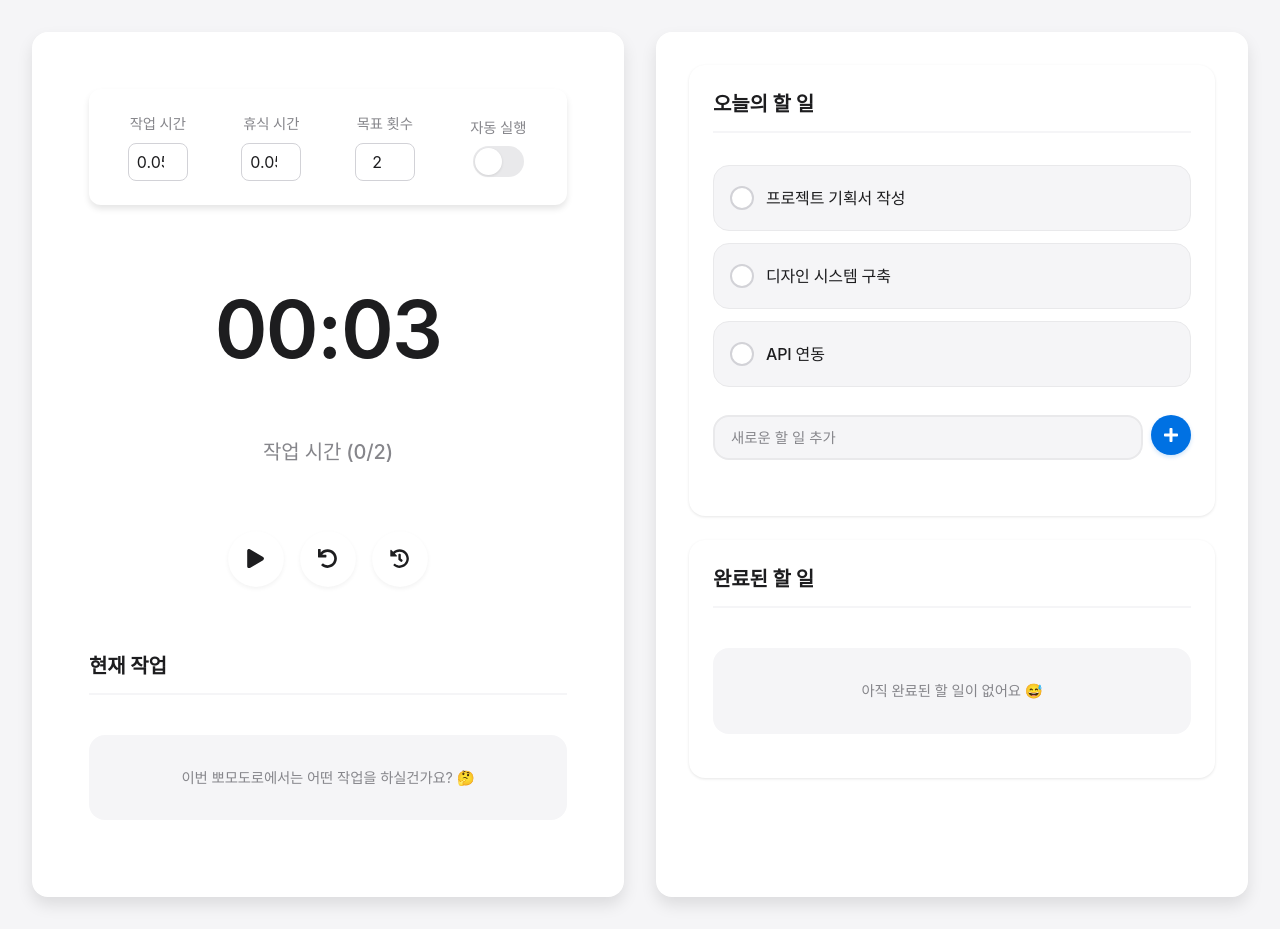
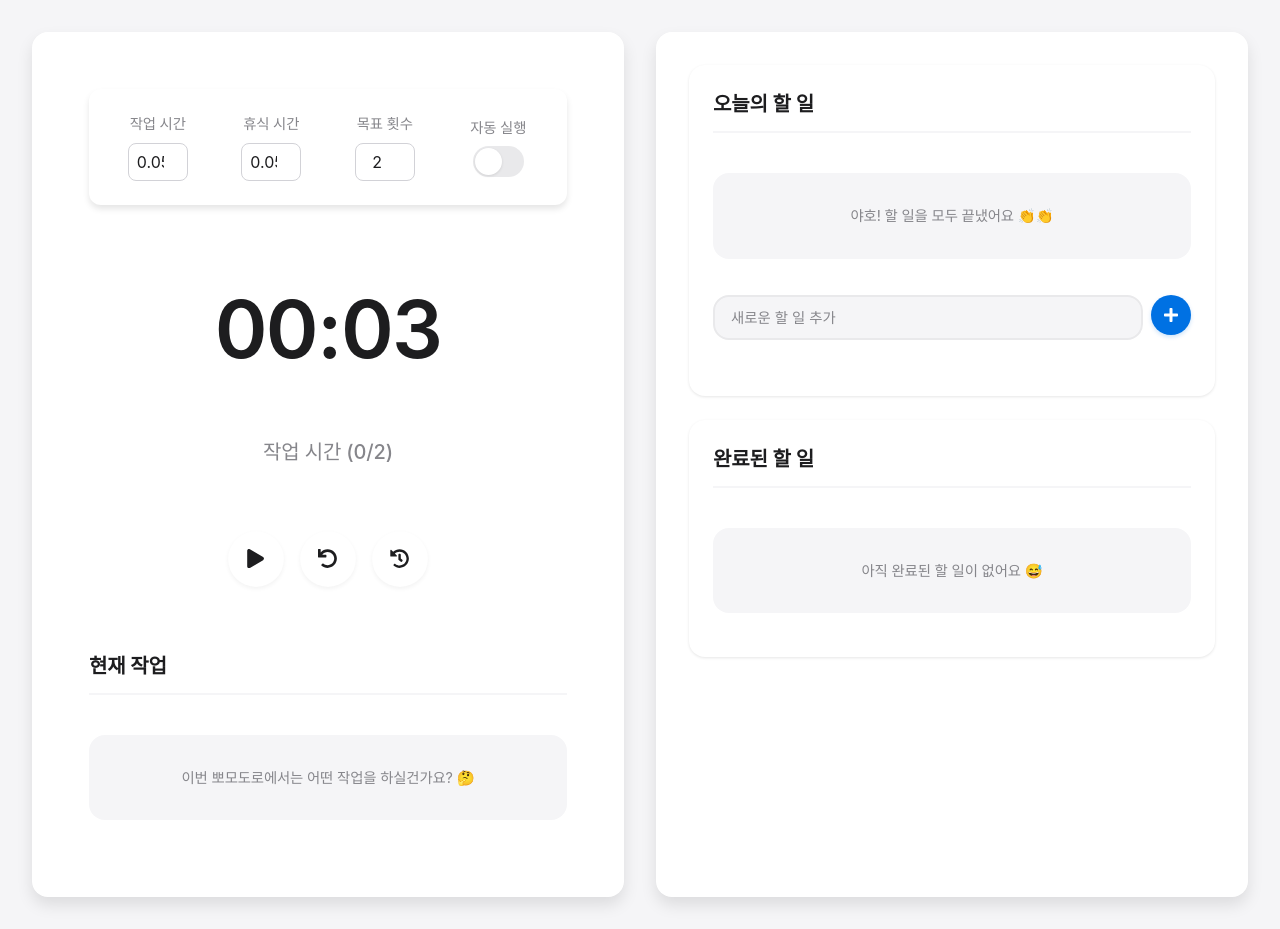
Before and after one commit to jchyng/Pomodoro-web, a React (Create React App) app: page / in a window 1280 px wide. Built offline with nearby package versions, Linux system fonts and the light colour scheme; a web font is replaced by a local one.

Commit message:
로컬 스토리지 저장 및 todo 체크 로직 수정

```diff
--- a/src/components/Timer/index.js
+++ b/src/components/Timer/index.js
@@ -1,8 +1,12 @@
-import React, { useState, useEffect, useCallback } from "react";
+import React, { useState, useEffect } from "react";
 import styles from "./Timer.module.css";
 import PomodoroSettings from "../PomodoroSettings";
 import { FaPlay, FaPause, FaUndo, FaHistory } from "react-icons/fa";
 import TodoList from "../TodoList";
+import {
+  showNotification,
+  requestNotificationPermission,
+} from "../../utils/notification";
 
 const Timer = ({ currentTodos, onTodoToggle, onTodoDelete, onBreakEnd }) => {
   const [workTime, setWorkTime] = useState(0.05);
@@ -13,43 +17,23 @@ const Timer = ({ currentTodos, onTodoToggle, onTodoDelete, onBreakEnd }) => {
   const [isRunning, setIsRunning] = useState(false);
   const [isBreakTime, setIsBreakTime] = useState(false);
   const [isAuto, setIsAuto] = useState(false);
-  const [audio] = useState(new Audio("/Blop Sound.mp3"));
 
-  // 알림 권한 요청
   useEffect(() => {
-    if ("Notification" in window) {
-      Notification.requestPermission();
-    }
+    requestNotificationPermission();
   }, []);
-
-  const showNotification = useCallback(
-    (title, body) => {
-      audio.currentTime = 0;
-      audio.play().catch((error) => console.log("효과음 재생 실패:", error));
-
-      if ("Notification" in window && Notification.permission === "granted") {
-        new Notification(title, { body, icon: "/favicon.ico" });
-      }
-    },
-    [audio]
-  );
 
   useEffect(() => {
     let timer;
 
-    // 카운트다운 중
     if (isRunning && time > 0) {
       timer = setInterval(() => {
         setTime((prevTime) => prevTime - 1);
       }, 1000);
-    }
-    // 카운트다운 종료
-    else if (time === 0 && isRunning) {
+    } else if (time === 0 && isRunning) {
       if (!isAuto) {
         setIsRunning(false);
       }
 
-      // 휴식 시간 종료
       if (isBreakTime) {
         showNotification(
           "휴식 시간 종료!",
@@ -58,9 +42,7 @@ const Timer = ({ currentTodos, onTodoToggle, onTodoDelete, onBreakEnd }) => {
         setTime(workTime * 60);
         setIsBreakTime(false);
         onBreakEnd();
-      }
-      // 작업 시간 종료
-      else {
+      } else {
         showNotification(
           "작업 시간 종료!",
           "잠시 휴식을 취하고 다음 작업을 준비해보세요. 😊"
@@ -77,12 +59,9 @@ const Timer = ({ currentTodos, onTodoToggle, onTodoDelete, onBreakEnd }) => {
     time,
     breakTime,
     currentPomodoro,
-    targetPomodoroCount,
     isBreakTime,
     isAuto,
     onBreakEnd,
-    audio,
-    showNotification,
   ]);
 
   const formatTime = (seconds) => {
--- a/src/components/TodoList/TodoList.module.css
+++ b/src/components/TodoList/TodoList.module.css
@@ -97,7 +97,7 @@
   display: flex;
   align-items: center;
   gap: 0.75rem;
-  padding: 1rem;
+  padding: 0.5rem 1rem;
   background-color: var(--system-gray2);
   border-radius: var(--radius-lg);
   transition: all 0.2s;
@@ -197,6 +197,8 @@
   font-weight: 500;
   flex: 1;
   user-select: none;
+  padding: 0.5rem 0;
+  cursor: grab;
 }
 
 .deleteButton {
--- a/src/pages/PomodoroPage/index.js
+++ b/src/pages/PomodoroPage/index.js
@@ -1,22 +1,29 @@
-import React, { useState } from "react";
+import React, { useState, useEffect } from "react";
 import { DndContext, DragOverlay, closestCorners } from "@dnd-kit/core";
 import { arrayMove } from "@dnd-kit/sortable";
 import styles from "./PomodoroPage.module.css";
 import Timer from "../../components/Timer";
 import TodoList from "../../components/TodoList";
 import TodoItem from "../../components/TodoList/TodoItem";
+import { loadTodosFromStorage, saveTodosToStorage } from "../../utils/storage";
 
 const PomodoroPage = () => {
-  const [todayTodos, setTodayTodos] = useState([
-    { id: 1, content: "프로젝트 기획서 작성", isCompleted: false },
-    { id: 2, content: "디자인 시스템 구축", isCompleted: false },
-    { id: 3, content: "API 연동", isCompleted: false },
-  ]);
+  const {
+    todayTodos: initialToday,
+    currentTodos: initialCurrent,
+    completedTodos: initialCompleted,
+  } = loadTodosFromStorage();
 
-  const [completedTodos, setCompletedTodos] = useState([]);
-  const [currentTodos, setCurrentTodos] = useState([]);
+  const [todayTodos, setTodayTodos] = useState(initialToday);
+  const [completedTodos, setCompletedTodos] = useState(initialCompleted);
+  const [currentTodos, setCurrentTodos] = useState(initialCurrent);
   const [activeId, setActiveId] = useState(null);
   const [activeList, setActiveList] = useState(null);
+
+  // 데이터 변경시 저장
+  useEffect(() => {
+    saveTodosToStorage(todayTodos, currentTodos, completedTodos);
+  }, [todayTodos, currentTodos, completedTodos]);
 
   const findTodoById = (id, list) => list.find((todo) => todo.id === id);
   const findListByTodoId = (id) => {
@@ -117,7 +124,12 @@ const PomodoroPage = () => {
       setSourceTodos((prev) => prev.filter((todo) => todo.id !== active.id));
       setTargetTodos((prev) => {
         const newTodos = [...prev];
-        newTodos.splice(overIndex, 0, activeTodo);
+        // 완료된 할 일 목록으로 이동할 때는 항상 완료 상태로 설정
+        const updatedTodo =
+          targetList === "completed"
+            ? { ...activeTodo, isCompleted: true }
+            : { ...activeTodo, isCompleted: false };
+        newTodos.splice(overIndex, 0, updatedTodo);
         return newTodos;
       });
     }
@@ -137,15 +149,20 @@ const PomodoroPage = () => {
       return;
     }
 
-    const todo = findTodoById(id, list === "today" ? todayTodos : currentTodos);
-
-    if (todo) {
-      if (list === "completed") {
-        // 완료된 할 일을 다시 미완료로
+    if (list === "completed") {
+      // 완료된 할 일을 다시 미완료로 - 오늘의 할 일로 이동
+      const todo = findTodoById(id, completedTodos);
+      if (todo) {
         setCompletedTodos((prev) => prev.filter((t) => t.id !== id));
         setTodayTodos((prev) => [...prev, { ...todo, isCompleted: false }]);
-      } else if (list === "today") {
-        // 오늘의 할 일을 완료 처리
+      }
+      return;
+    }
+
+    if (list === "today") {
+      // 오늘의 할 일을 완료 처리 - 완료된 할 일로 이동
+      const todo = findTodoById(id, todayTodos);
+      if (todo) {
         setTodayTodos((prev) => prev.filter((t) => t.id !== id));
         setCompletedTodos((prev) => [...prev, { ...todo, isCompleted: true }]);
       }
--- /dev/null
+++ b/src/utils/notification.js
@@ -0,0 +1,21 @@
+const notificationSound = new Audio("/Blop Sound.mp3");
+
+export const requestNotificationPermission = async () => {
+  if ("Notification" in window) {
+    await Notification.requestPermission();
+  }
+};
+
+export const showNotification = (title, body) => {
+  notificationSound.currentTime = 0;
+  notificationSound
+    .play()
+    .catch((error) => console.log("효과음 재생 실패:", error));
+
+  if ("Notification" in window && Notification.permission === "granted") {
+    new Notification(title, {
+      body,
+      icon: "/favicon.ico",
+    });
+  }
+};
--- /dev/null
+++ b/src/utils/storage.js
@@ -0,0 +1,41 @@
+const STORAGE_KEYS = {
+  TODAY_TODOS: "todayTodos",
+  CURRENT_TODOS: "currentTodos",
+  COMPLETED_TODOS: "completedTodos",
+};
+
+export const loadTodosFromStorage = () => {
+  try {
+    return {
+      todayTodos:
+        JSON.parse(localStorage.getItem(STORAGE_KEYS.TODAY_TODOS)) || [],
+      currentTodos:
+        JSON.parse(localStorage.getItem(STORAGE_KEYS.CURRENT_TODOS)) || [],
+      completedTodos:
+        JSON.parse(localStorage.getItem(STORAGE_KEYS.COMPLETED_TODOS)) || [],
+    };
+  } catch (error) {
+    console.error("로컬 스토리지 데이터 로드 실패:", error);
+    return { todayTodos: [], currentTodos: [], completedTodos: [] };
+  }
+};
+
+export const saveTodosToStorage = (
+  todayTodos,
+  currentTodos,
+  completedTodos
+) => {
+  try {
+    localStorage.setItem(STORAGE_KEYS.TODAY_TODOS, JSON.stringify(todayTodos));
+    localStorage.setItem(
+      STORAGE_KEYS.CURRENT_TODOS,
+      JSON.stringify(currentTodos)
+    );
+    localStorage.setItem(
+      STORAGE_KEYS.COMPLETED_TODOS,
+      JSON.stringify(completedTodos)
+    );
+  } catch (error) {
+    console.error("로컬 스토리지 데이터 저장 실패:", error);
+  }
+};
```
